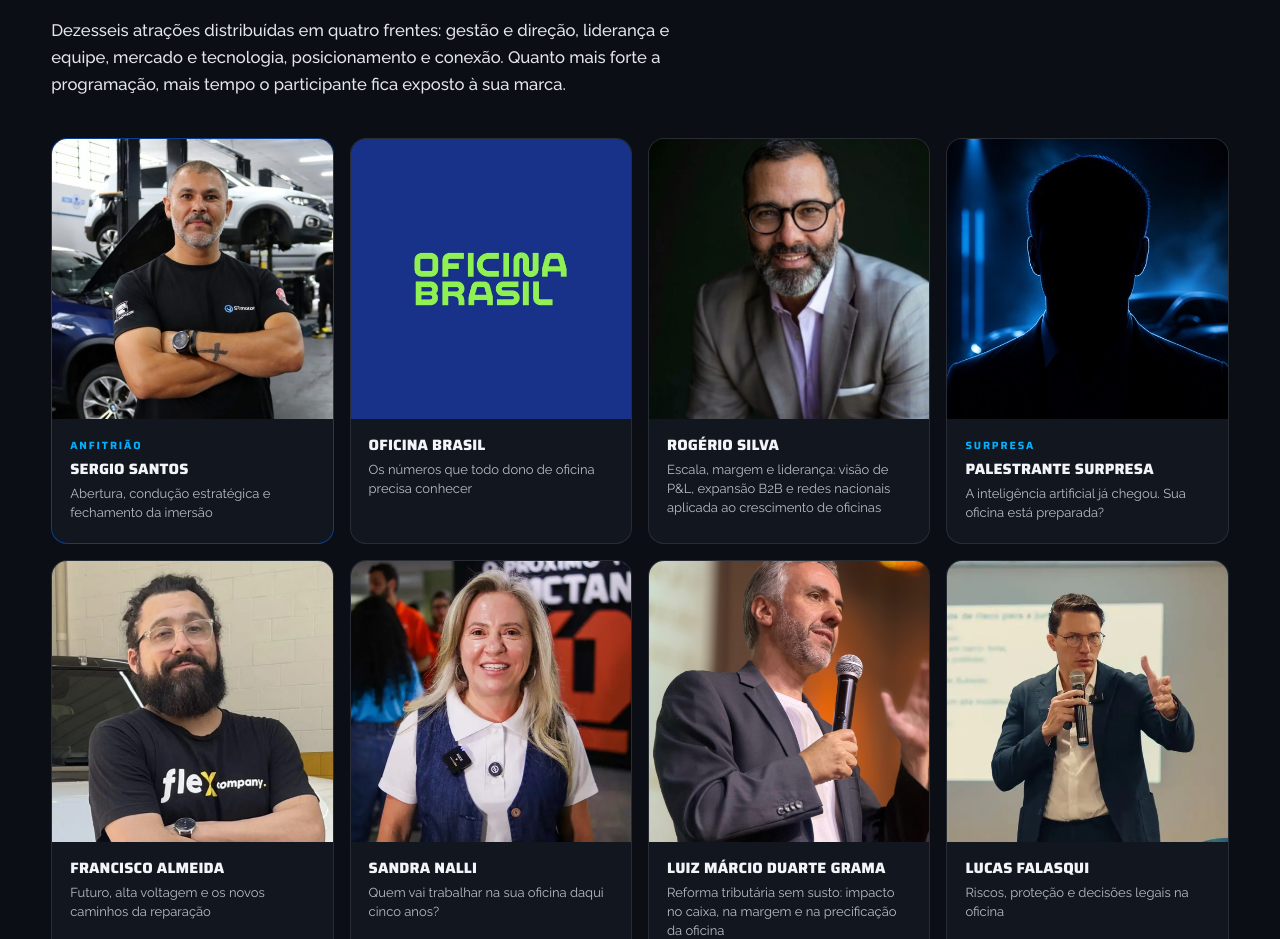
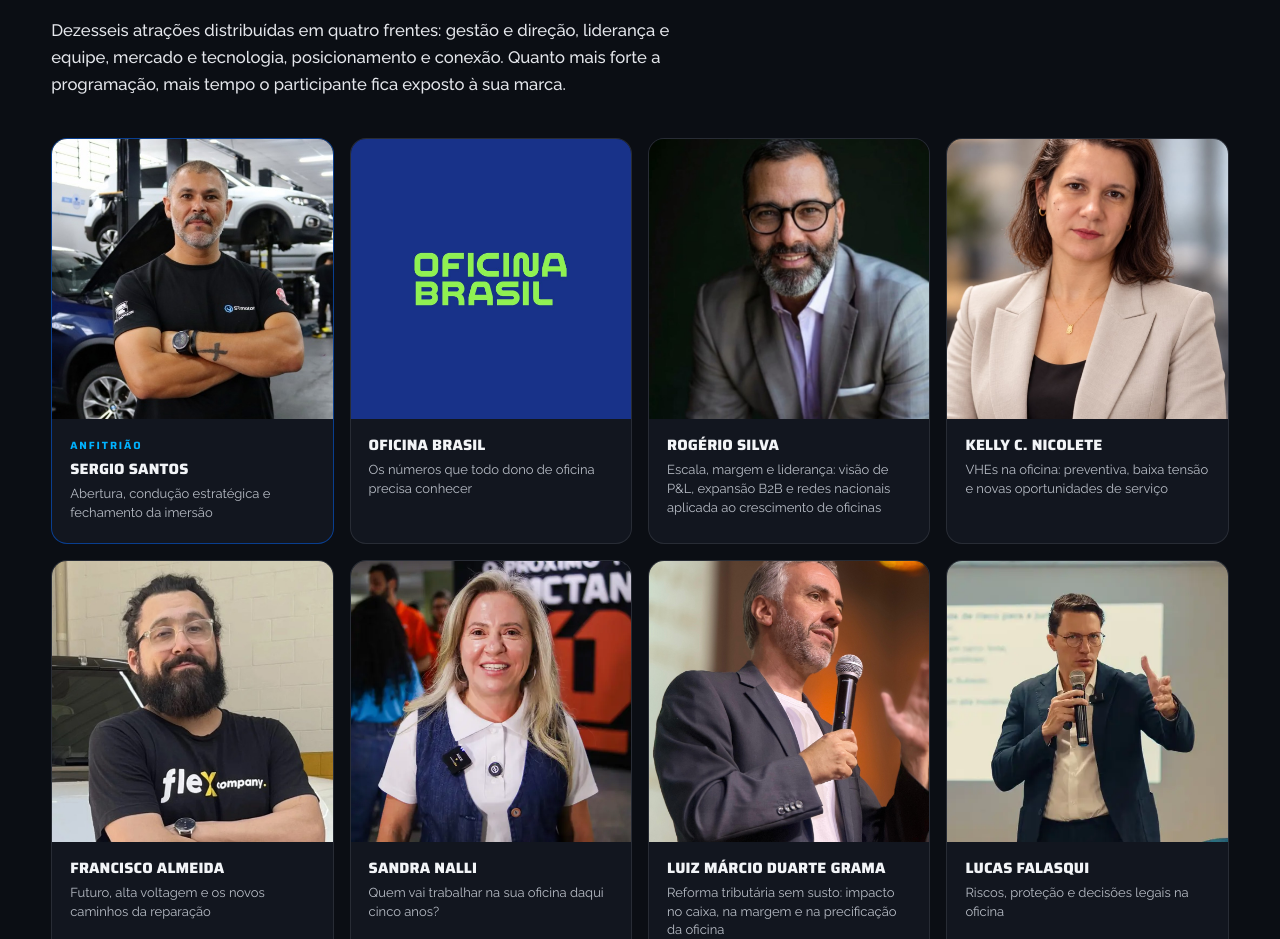
Before and after one commit to felippefonseca/5eam-midiakit, a plain HTML site: page index.html in a window 1280 px wide. Shown: the part 7620-8559 px from the top of the page. Drawn offline with Linux system fonts and the light colour scheme.

Commit message:
Adiciona Kelly Nicolete aos palestrantes

```diff
--- a/index.html
+++ b/index.html
@@ -1184,11 +1184,10 @@
         </div>
       </article>
       <article class="atracao">
-        <figure><img src="assets/img/palestrantes/palestrante-surpresa.jpg" alt="Palestrante surpresa, atração do 5º EAM" loading="lazy" decoding="async"></figure>
-        <div class="in">
-          <span class="papel">Surpresa</span>
-          <b>Palestrante Surpresa</b>
-          <span class="tema">A inteligência artificial já chegou. Sua oficina está preparada?</span>
+        <figure><img src="assets/img/palestrantes/kelly-nicolete.jpg" alt="Kelly C. Nicolete, atração do 5º EAM" loading="lazy" decoding="async"></figure>
+        <div class="in">
+          <b>Kelly C. Nicolete</b>
+          <span class="tema">VHEs na oficina: preventiva, baixa tensão e novas oportunidades de serviço</span>
         </div>
       </article>
       <article class="atracao">
```
Also changed, not shown: assets/img/palestrantes/kelly-nicolete.jpg (added).
